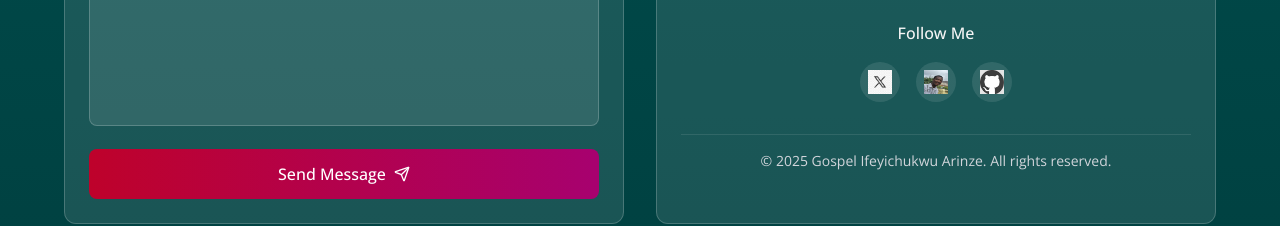
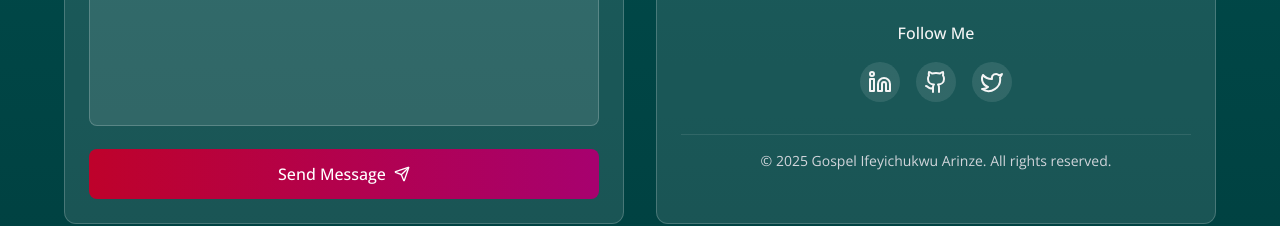
Before and after one commit to ifeyichukwu/Gospel-Arinze-PLP-Hackathon, a React (Vite) app: page / in a window 1280 px wide. Shown: the part 3454-3680 px from the top of the page. Built offline with nearby package versions, Linux system fonts and the light colour scheme; a web font is replaced by a local one.

Commit message:
Replace social media icons
Replaced the social media icons with custom ones.

```diff
--- a/src/components/ContactSection.tsx
+++ b/src/components/ContactSection.tsx
@@ -1,7 +1,7 @@
 
 import { useState, useEffect } from 'react';
 import { useToast } from "@/components/ui/use-toast";
-import { Send, MapPin, Mail, Phone } from 'lucide-react';
+import { Send, MapPin, Mail, Phone, Linkedin, Github, Twitter } from 'lucide-react';
 
 const ContactSection = () => {
   const { toast } = useToast();
@@ -56,19 +56,19 @@ const ContactSection = () => {
     {
       name: "LinkedIn",
       url: "https://www.linkedin.com/in/gospel-arinze-55590424a/",
-      iconSrc: "/lovable-uploads/af55577e-0949-46a7-94d1-92eade836704.png", // Auto water pump image
+      icon: Linkedin,
       hoverColor: "hover:bg-blue-500"
     },
     {
       name: "GitHub",
       url: "https://github.com/ifeyichukwu",
-      iconSrc: "/lovable-uploads/8c82f56d-a3f3-4901-9926-e956e2e830b1.png", // LinkedIn icon
+      icon: Github,
       hoverColor: "hover:bg-gray-700"
     },
     {
       name: "X",
       url: "https://x.com/gospel8089?t=B3ZC2KXPTgHytNVMucumyw&s=09",
-      iconSrc: "/lovable-uploads/5b816c24-f7d2-44cd-9212-5e6bf4bc35e4.png", // Hydro-water wheel image
+      icon: Twitter,
       hoverColor: "hover:bg-black"
     }
   ];
@@ -187,7 +187,9 @@ const ContactSection = () => {
             <div className="mt-8">
               <h4 className="font-medium mb-4 text-center">Follow Me</h4>
               <div className="flex justify-center gap-4">
-                {socialLinks.map((link, index) => (
+                {socialLinks.map((link, index) => {
+                  const Icon = link.icon;
+                  return (
                     <a
                       key={index}
                       href={link.url}
@@ -196,13 +198,10 @@ const ContactSection = () => {
                       className={`p-2 bg-white/10 rounded-full transition-all duration-300 ${link.hoverColor} hover:text-white`}
                       aria-label={link.name}
                     >
-                    <img
-                      src={link.iconSrc}
-                      alt={link.name}
-                      className="w-6 h-6"
-                    />
+                      <Icon className="w-6 h-6" />
                     </a>
-                ))}
+                  );
+                })}
               </div>
             </div>
           </div>
```
Lines whose indentation alone changed are shown as unchanged.
